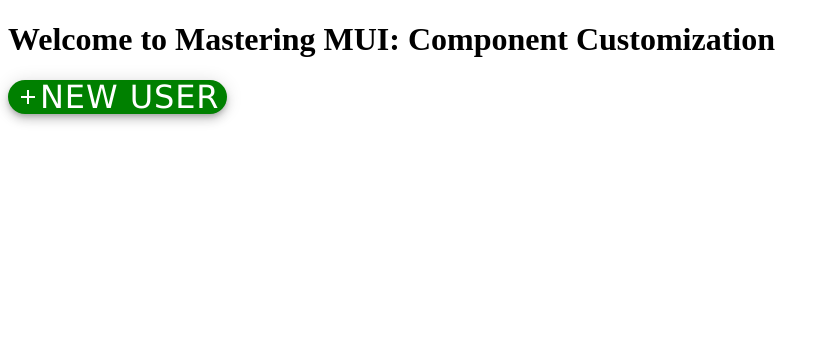
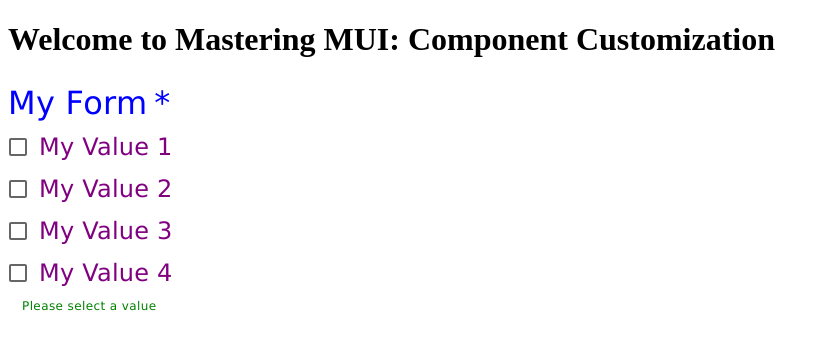
Before and after one commit to oleksandrivanyshyn/react-MUI, a React (Vite) app: page / in a window 1280 px wide. Shown: the top 350 px of the page, without its empty margins (0-834 px from the left). Built offline with nearby package versions, Linux system fonts and the light colour scheme.

Commit message:
feat: add FormControl customization and functionality components

```diff
--- a/src/App.jsx
+++ b/src/App.jsx
@@ -31,7 +31,7 @@
   return (
     <>
       <h1>Welcome to Mastering MUI: Component Customization</h1>
-      <FabCustomization />
+      <FormComponentsCustomization />
     </>
   );
 }
--- /dev/null
+++ b/src/components/inputs/form_components/form_components_customization.jsx
@@ -0,0 +1,81 @@
+import {
+  FormControl,
+  FormGroup,
+  FormLabel,
+  FormControlLabel,
+  FormHelperText,
+  Checkbox,
+} from '@mui/material';
+
+export function FormComponentsCustomization() {
+  return (
+    <FormControl
+      sx={{
+        '& .MuiFormControlLabel-label': {
+          color: 'purple',
+          fontSize: '1.5rem',
+          fontFamily: 'Verdana',
+        },
+        '& .Mui-error': {
+          color: 'orange',
+        },
+        // "& .Mui-disabled": {
+        //   color: "#000"
+        // },
+        // "& .Mui-disabled .MuiFormControlLabel-label": {
+        //   color: "#000"
+        // }
+      }}
+      component="fieldset"
+      required
+    >
+      <FormLabel
+        sx={{
+          color: 'blue',
+          fontSize: '2rem',
+          fontFamily: 'Verdana',
+          '&.Mui-focused': {
+            color: 'red',
+          },
+          '&.Mui-disabled': {
+            color: 'blue',
+          },
+          // "&.Mui-error": {
+          //   color: "orange"
+          // },
+          // "&.Mui-error .MuiFormLabel-asterisk": {
+          //   color: "orange"
+          // }
+        }}
+      >
+        My Form
+      </FormLabel>
+      <FormGroup
+        sx={{
+          '& .Mui-disabled .MuiFormControlLabel-label': {
+            color: 'lightblue',
+          },
+        }}
+      >
+        <FormControlLabel control={<Checkbox />} label="My Value 1" />
+        <FormControlLabel control={<Checkbox />} label="My Value 2" />
+        <FormControlLabel control={<Checkbox />} label="My Value 3" />
+        <FormControlLabel control={<Checkbox />} label="My Value 4" />
+      </FormGroup>
+      <FormHelperText
+        sx={{
+          color: 'green',
+          fontFamily: 'Verdana',
+          '&.Mui-disabled': {
+            color: 'purple',
+          },
+          // "&.Mui-error": {
+          //   color: "yellow"
+          // }
+        }}
+      >
+        Please select a value
+      </FormHelperText>
+    </FormControl>
+  );
+}
--- /dev/null
+++ b/src/components/inputs/form_components/form_components_functionality.jsx
@@ -0,0 +1,22 @@
+import {
+  FormGroup,
+  FormControlLabel,
+  Checkbox,
+  FormControl,
+  FormLabel,
+  FormHelperText,
+} from '@mui/material';
+
+export function FormComponentsFunctionality() {
+  return (
+    <FormControl>
+      <FormLabel>My form</FormLabel>
+      <FormGroup>
+        <FormControlLabel control={<Checkbox />} label="My value 1" />
+        <FormControlLabel control={<Checkbox />} label="My value 2" />
+        <FormControlLabel control={<Checkbox />} label="My value 3" />
+      </FormGroup>
+      <FormHelperText>Please select a value</FormHelperText>
+    </FormControl>
+  );
+}
```
